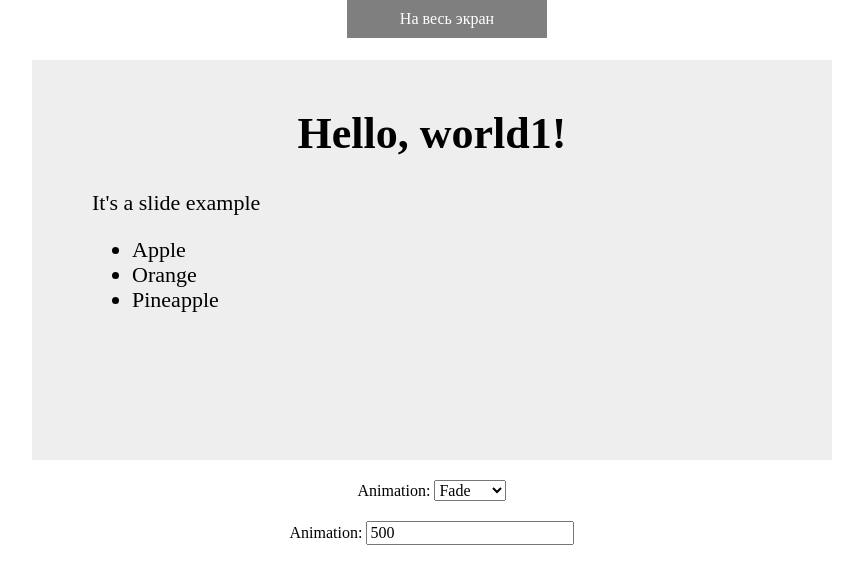
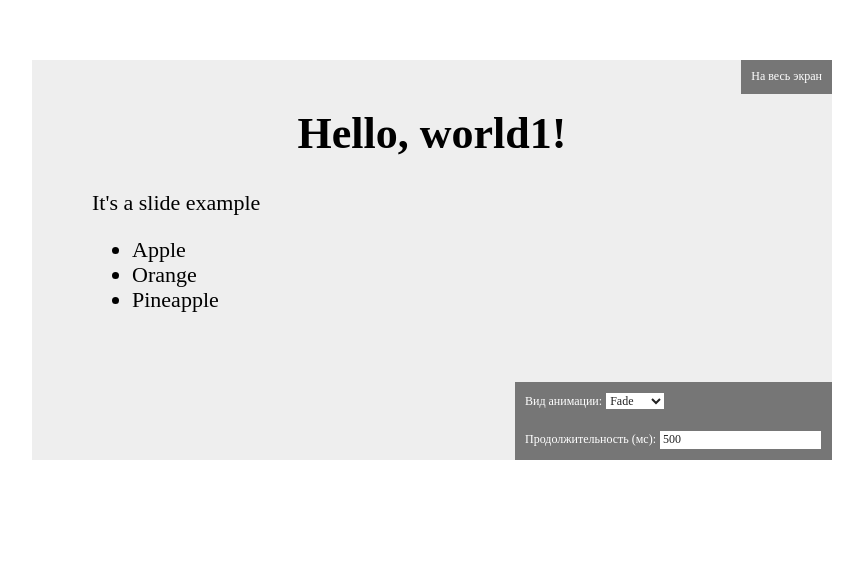
Before and after one commit to everyonesdesign/ya-presentation, a website: page demo/index.html in a window 1280 px wide. Shown: the whole page, without its empty margins (208-1071 px from the left). Drawn offline with nearby package versions, Linux system fonts and the light colour scheme; files whose address does not match are found by name.

Commit message:
began demo correcting, fixed several animation classes bug

```diff
--- a/demo/index.html
+++ b/demo/index.html
@@ -12,6 +12,8 @@
 <body>
 
     <div class="container">
+
+        <div class="item">
             <div class="presentation">
                 <div class="presentation-item">
                     <div class="content">
@@ -48,8 +50,9 @@
                 </div>
             </div>
 
-        <div style="text-align: center; margin-top: 20px;">
-            Animation:
+            <div class="settings">
+                <div class="settings-item">
+                    Вид анимации:
                     <select id="animationSelect">
                         <option value="fade">Fade</option>
                         <option value="slide">Slide</option>
@@ -57,9 +60,13 @@
                     </select>
                 </div>
                 <div style="text-align: center; margin-top: 20px;">
-            Animation:
+                    Продолжительность (мс):
                     <input type="text" id="durationInput" value="500"/>
                 </div>
+            </div>
+
+        </div>
+
     </div>
 
     <script src="../bower_components/jquery/dist/jquery.min.js"></script>
--- a/demo/styles.css
+++ b/demo/styles.css
@@ -7,10 +7,14 @@ html, body {
 }
 
 .container {
-    position: relative;
     width: 800px;
     padding: 60px 0;
     margin: auto;
+}
+
+.item {
+    position: relative;
+    margin-bottom: 60px;
 }
 
 .presentation {
@@ -44,6 +48,7 @@ html, body {
     left: 0;
     top: 190px;
     padding: 10px;
+    font-size: 12px;;
     background: rgba(0,0,0,.5);
     color: #fff;
     cursor: pointer;
@@ -54,13 +59,11 @@ html, body {
 }
 .yap--fullscreenControl {
     position: absolute;
-    z-index: 50;
+    z-index: 101;
     top: 0;
-    text-align: center;
-    width: 180px;
-    margin-left: -85px;
-    left: 50%;
+    right: 0;
     padding: 10px;
+    font-size: 12px;;
     background: rgba(0,0,0,.5);
     color: #fff;
     cursor: pointer;
@@ -68,6 +71,7 @@ html, body {
 
 .yap--fullscreen {
     position: fixed !important;
+    z-index: 100;
     left: 0;
     top: 0;
     right: 0;
@@ -86,3 +90,18 @@ html, body {
 .presentation-item + .presentation-item + .presentation-item {
     background: #aaffaa;
 }
+
+.settings {
+    position: absolute;
+    z-index: 50;
+    bottom: 0;
+    right: 0;
+    padding: 10px;
+    font-size: 12px;
+    background: rgba(0,0,0,.5);
+    color: #fff;
+}
+.settings input,
+.settings select {
+    color: #222;
+}
--- a/dest/ya-presentation.js
+++ b/dest/ya-presentation.js
@@ -220,7 +220,7 @@ yaPresentation._extend(yaPresentation, {
             yaPresentation._DOMManager.setTransition(children, null);
         },
         setAnimationClass: function(el, className) {
-            el.className = el.className.replace(/\s*\byap--ef-.*?(\s|$)\b/, "$1") +" yap--ef-"+ className;
+            el.className = el.className.replace(/\s*\byap--ef-\w+\b/g, "$1") +" yap--ef-"+ className;
         },
         addControls: function(el, texts) {
             var prev = document.createElement('div');
--- a/src/ya-presentation.js
+++ b/src/ya-presentation.js
@@ -220,7 +220,7 @@ yaPresentation._extend(yaPresentation, {
             yaPresentation._DOMManager.setTransition(children, null);
         },
         setAnimationClass: function(el, className) {
-            el.className = el.className.replace(/\s*\byap--ef-.*?(\s|$)\b/, "$1") +" yap--ef-"+ className;
+            el.className = el.className.replace(/\s*\byap--ef-\w+\b/g, "$1") +" yap--ef-"+ className;
         },
         addControls: function(el, texts) {
             var prev = document.createElement('div');
```
Also changed, not shown: dest/ya-presentation.min.js. Lines whose indentation alone changed are shown as unchanged.
